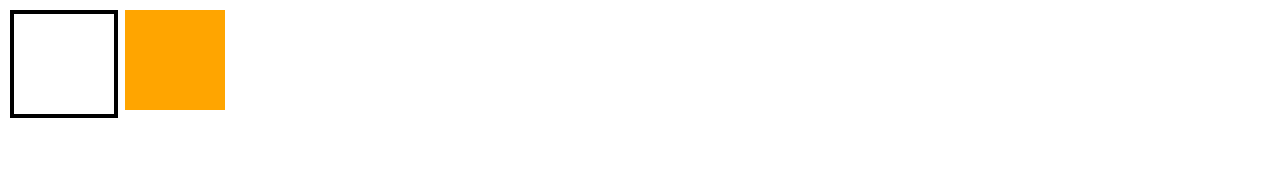
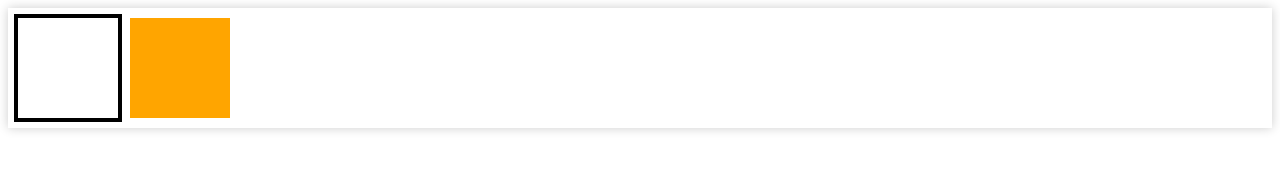
Before and after one commit to zhangzhonghe/test, a website with bundled scripts: page index.html in a window 1280 px wide. Built offline with nearby package versions, Linux system fonts and the light colour scheme.

Commit message:
feat: add toobar style

```diff
--- a/index.html
+++ b/index.html
@@ -1,12 +1,26 @@
 <!DOCTYPE html>
 <html lang="en">
+
 <head>
     <meta charset="UTF-8">
     <meta http-equiv="X-UA-Compatible" content="IE=edge">
     <meta name="viewport" content="width=device-width, initial-scale=1.0">
     <title>Document</title>
+    <style>
+        body {
+            margin: 8px;
+        }
+
+        .tool-bar {
+            height: 120px;
+            box-shadow: 0 0 10px rgba(0, 0, 0, 0.2);
+        }
+    </style>
 </head>
+
 <body>
+    <div class="tool-bar"></div>
     <script src="./dist/index.js"></script>
 </body>
+
 </html>
--- a/src/index.js
+++ b/src/index.js
@@ -8,8 +8,8 @@ import {
 } from "./block";
 
 const position = {
-  slot: { x: "10px", y: "10px" },
-  block: { x: "125px", y: "10px" },
+  slot: { x: "14px", y: "14px" },
+  block: { x: "130px", y: "18px" },
 };
 let activeBlock = null;
 let offsetX = 0;
@@ -18,10 +18,8 @@ let offsetY = 0;
 const slot = createSlot();
 const block = createBlock();
 
-mount(document.body, slot);
-mount(document.body, block);
-moveBlock(slot, position.slot);
-moveBlock(block, position.block);
+mount(document.body, slot, position.slot);
+mount(document.body, block, position.block);
 
 function createSlot() {
   const slot = _createBlock({
```
Also changed, not shown: dist/index.js.
